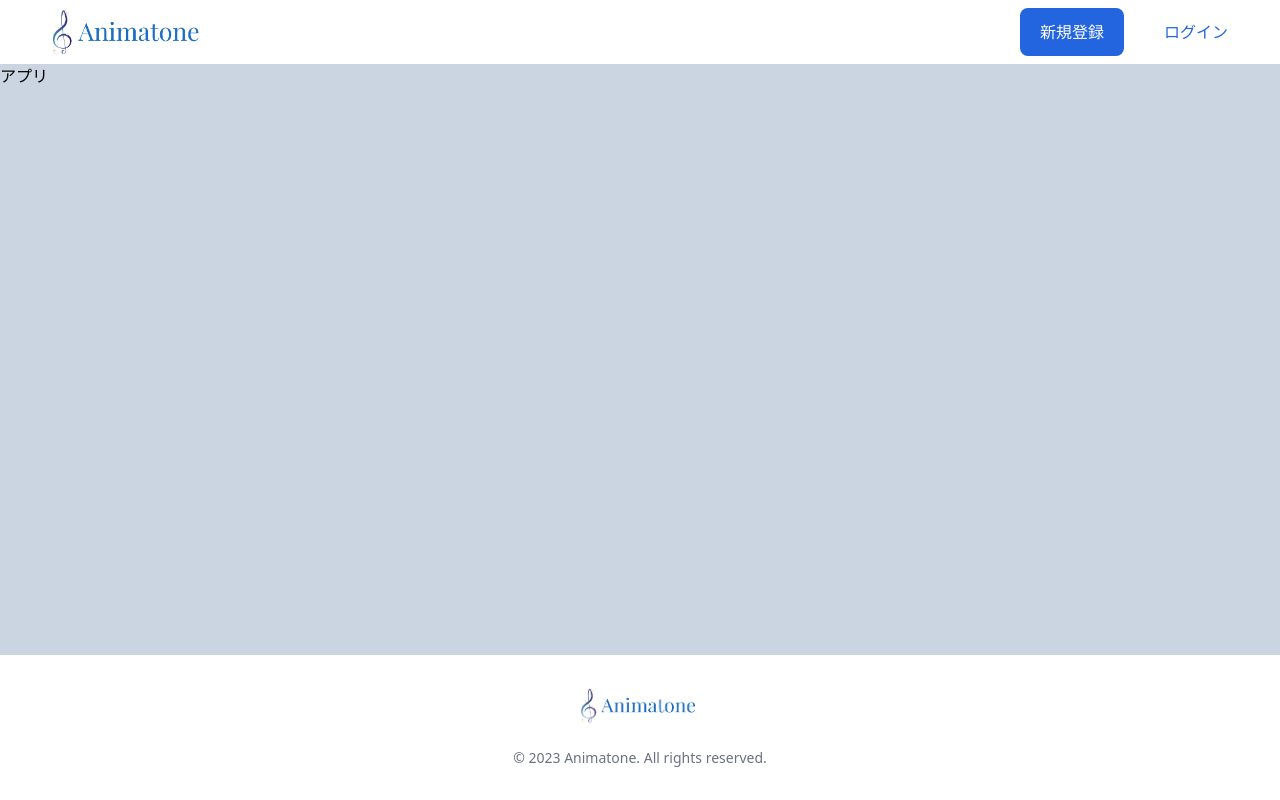
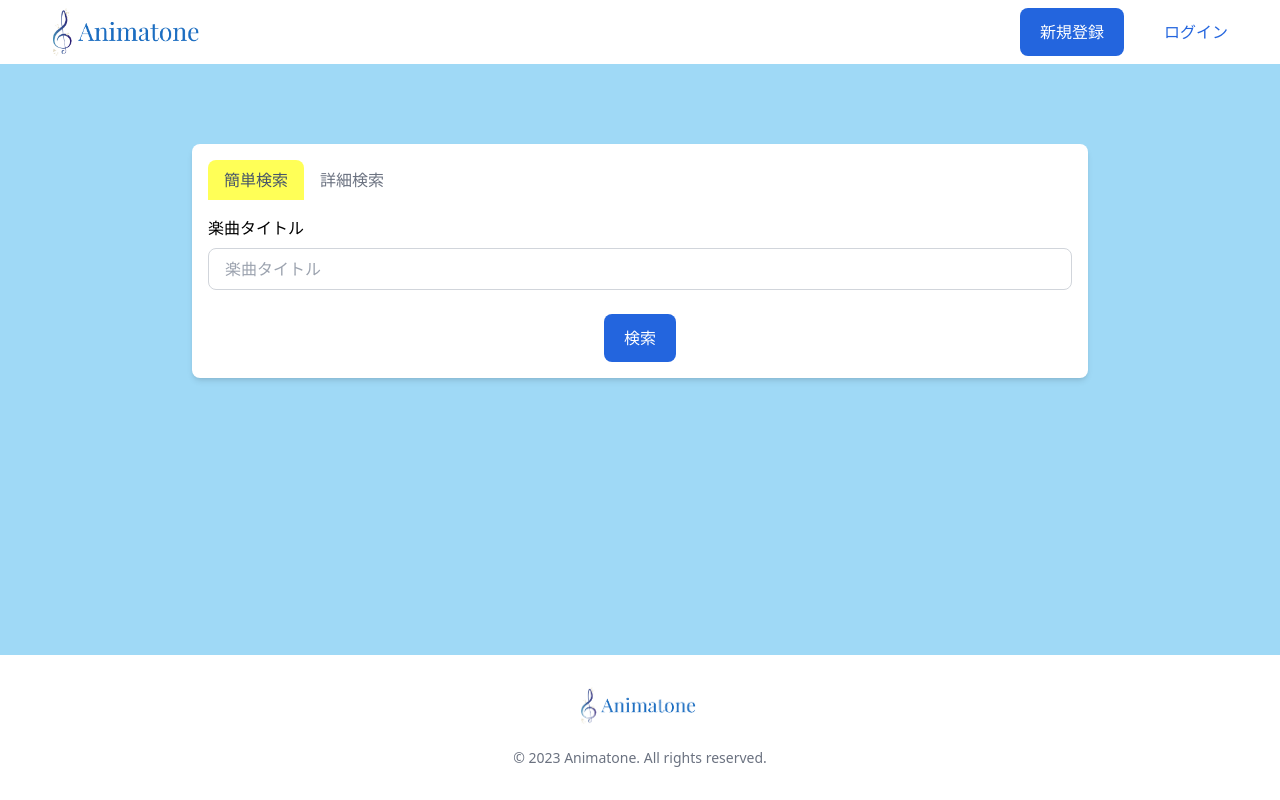
Before and after one commit to marjunstudio/Animatone_front, a React (Create React App) app: page / in a window 1280 px wide. Built offline with nearby package versions, Linux system fonts and the light colour scheme.

Commit message:
検索フォームを作成し、コンポーネント化

```diff
--- a/src/App.js
+++ b/src/App.js
@@ -3,14 +3,15 @@ import './App.css';
 
 import Header from './components/organisms/Header/Header';
 import Footer from './components/organisms/Footer/Footer';
+import SearchForm from './components/molecules/SearchForm/SearchForm';
 
 function App() {
   return (
     <div className="flex flex-col min-h-screen">
       <Header />
-      <main className="flex-grow bg-slate-300">
+      <main className="flex-grow bg-base-color">
         <div>
-          <p>アプリ</p>
+          <SearchForm />
         </div>
       </main>
       <Footer />
--- /dev/null
+++ b/src/components/atoms/Input/DropDown.tsx
@@ -0,0 +1,30 @@
+import React from "react";
+
+interface Props {
+  label: string;
+  value: string;
+  items: Array<string>;
+  onChange: (event: React.ChangeEvent<HTMLSelectElement>) => void;
+}
+
+const DropDown: React.FC<Props> = ({ label, value, items, onChange }) => {
+  return (
+    <div>
+      <label>{label}</label>
+      <select
+        className="w-full px-4 py-2 my-2 border border-gray-300 rounded-lg focus:outline-none focus:ring-2 focus:ring-blue-500"
+        value={value}
+        onChange={onChange}
+      >
+      <option value="">選択してください</option>
+      {items.map((item) => (
+        <option key={item} value={item}>
+          {item}
+        </option>
+      ))}
+      </select>
+    </div>
+  )
+}
+
+export default DropDown;
--- /dev/null
+++ b/src/components/atoms/Input/InputText.tsx
@@ -0,0 +1,25 @@
+import React from "react";
+
+interface Props {
+  label: string;
+  placeholder: string;
+  value: string;
+  onChange: (event: React.ChangeEvent<HTMLInputElement>) => void;
+}
+
+const InputText: React.FC<Props> = ({ label, placeholder, value, onChange}) => {
+  return(
+    <div>
+      <label>{label}</label>
+      <input
+        type="text"
+        className="w-full px-4 py-2 my-2 border border-gray-300 rounded-lg focus:outline-none focus:ring-2 focus:ring-blue-500"
+        placeholder={placeholder}
+        value={value}
+        onChange={onChange}
+      />
+    </div>
+  )
+}
+
+export default InputText;
--- /dev/null
+++ b/src/components/atoms/Tab/SearchTab.tsx
@@ -0,0 +1,25 @@
+import React from "react";
+
+interface TabProps {
+  label: string;
+  tab: string;
+  activeTab: string;
+  onTabClick: (tab: string) => void;
+}
+
+const SearchTab: React.FC<TabProps> = ({ label, tab, activeTab, onTabClick }) => {
+  return (
+    <div
+      className={`px-4 py-2 cursor-pointer ${
+        activeTab === tab
+          ? "bg-accent-color text-slate-600 rounded-t-lg"
+          : "text-gray-500 hover:text-gray-700"
+      }`}
+      onClick={() => onTabClick(tab)}
+    >
+      {label}
+    </div>
+  );
+};
+
+export default SearchTab;
--- /dev/null
+++ b/src/components/molecules/SearchForm/SearchForm.tsx
@@ -0,0 +1,117 @@
+import React, { useState } from "react";
+
+import PrimaryButton from "../../atoms/Button/PrimaryButton";
+import SearchTab from "../../atoms/Tab/SearchTab";
+import InputText from "../../atoms/Input/InputText";
+import DropDown from "../../atoms/Input/DropDown";
+
+interface SearchParams {
+  [key: string]: {
+    [key: string]: string;
+  };
+}
+
+const SearchForm: React.FC = () => {
+  const [activeTab, setActiveTab] = useState("tab1");
+  const [searchValues, setSearchValues] = useState<SearchParams>({
+    tab1: {
+      title: "",
+      composer: "",
+    },
+    tab2: {
+      title: "",
+    }
+  });
+
+  const composers = ["作曲者1", "作曲者2", "作曲者3", "作曲者4"]
+  const categories = ["マーチ", "課題曲", "ポップス"]
+
+  const handleTabClick = (tab: string) => {
+    setActiveTab(tab);
+  };
+
+  const handleInputChange = (
+    event: React.ChangeEvent<HTMLInputElement>,
+    tab: string,
+    field: string
+  ) => {
+    setSearchValues((prevState) => ({
+      ...prevState,
+      [tab]: {
+        ...prevState[tab],
+        [field]: event.target.value,
+      },
+    }));
+  };
+
+
+  const handleSelectChange = (
+    event: React.ChangeEvent<HTMLSelectElement>,
+    tab: string,
+    field: string
+  ) => {
+    setSearchValues((prevState) => ({
+      ...prevState,
+      [tab]: {
+        ...prevState[tab],
+        [field]: event.target.value,
+      },
+    }));
+  };
+
+  const handleSearch =() => {
+    const searchParams = searchValues[activeTab];
+    console.log("Search params:", searchParams);
+
+  }
+
+  return (
+    <div className="flex justify-center mt-20">
+      <div className="bg-white shadow-md rounded-lg p-4 w-full max-w-4xl mx-4">
+        <div className="flex">
+          <SearchTab label="簡単検索" tab="tab1" activeTab={activeTab} onTabClick={handleTabClick} />
+          <SearchTab label="詳細検索" tab="tab2" activeTab={activeTab} onTabClick={handleTabClick} />
+        </div>
+        <div className="mt-4">
+          {activeTab === "tab1" && (
+            <>
+              <InputText
+                label="楽曲タイトル"
+                placeholder="楽曲タイトル"
+                value={searchValues.tab1.title}
+                onChange={(event) => handleInputChange(event, "tab1", "title")}
+              />
+            </>
+          )}
+          {activeTab === "tab2" && (
+            <div>
+              <InputText
+                label="楽曲タイトル"
+                placeholder="楽曲タイトル"
+                value={searchValues.tab2.title}
+                onChange={(event) => handleInputChange(event, "tab2", "title")}
+              />
+              <DropDown
+                label="作曲者名"
+                value={searchValues.tab2.composer}
+                items={composers}
+                onChange={(event) => handleSelectChange(event, "tab2", "composer")}
+              />
+              <DropDown
+                label="カテゴリ"
+                value={searchValues.tab2.category}
+                items={categories}
+                onChange={(event) => handleSelectChange(event, "tab2", "category")}
+              />
+            </div>
+          )}
+        </div>
+        <div className="flex justify-center mt-4">
+          <PrimaryButton onClick={handleSearch} text="検索" />
+        </div>
+      </div>
+    </div>
+  );
+};
+
+export default SearchForm;
```
